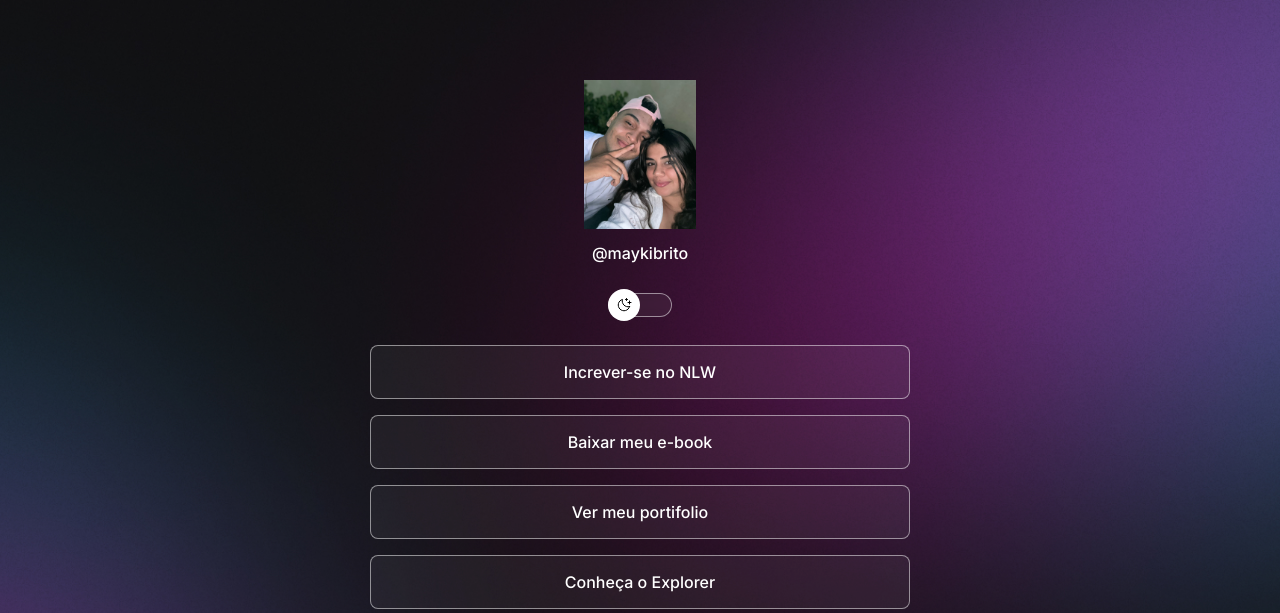
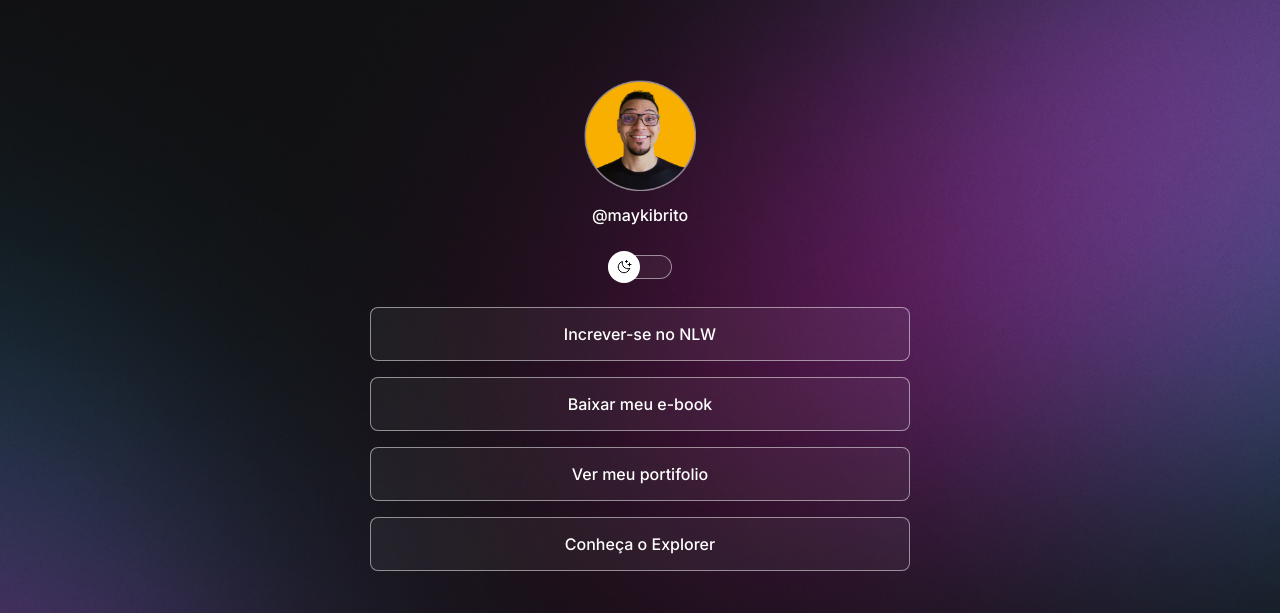
Before and after one commit to jeancastro98/projeto-01, a plain HTML site: page index.html in a window 1280 px wide. Shown: the top 613 px of the page. Drawn offline with nearby package versions, Linux system fonts and the light colour scheme.

```diff
--- a/index.html
+++ b/index.html
@@ -16,7 +16,7 @@
     <div id="container">
       <div id="profile">
         <img
-          src="./assets/imagem-fofa.jpg"
+          src="./assets/avatar.png"
           alt="foto do mike cabrito sorrindo com fundo azul e roxo"
 
         />
```
Also changed, not shown: .github/preview.jpg (added), assets/imagem-fofa.jpg (deleted), style.css (line endings or trailing spaces).
